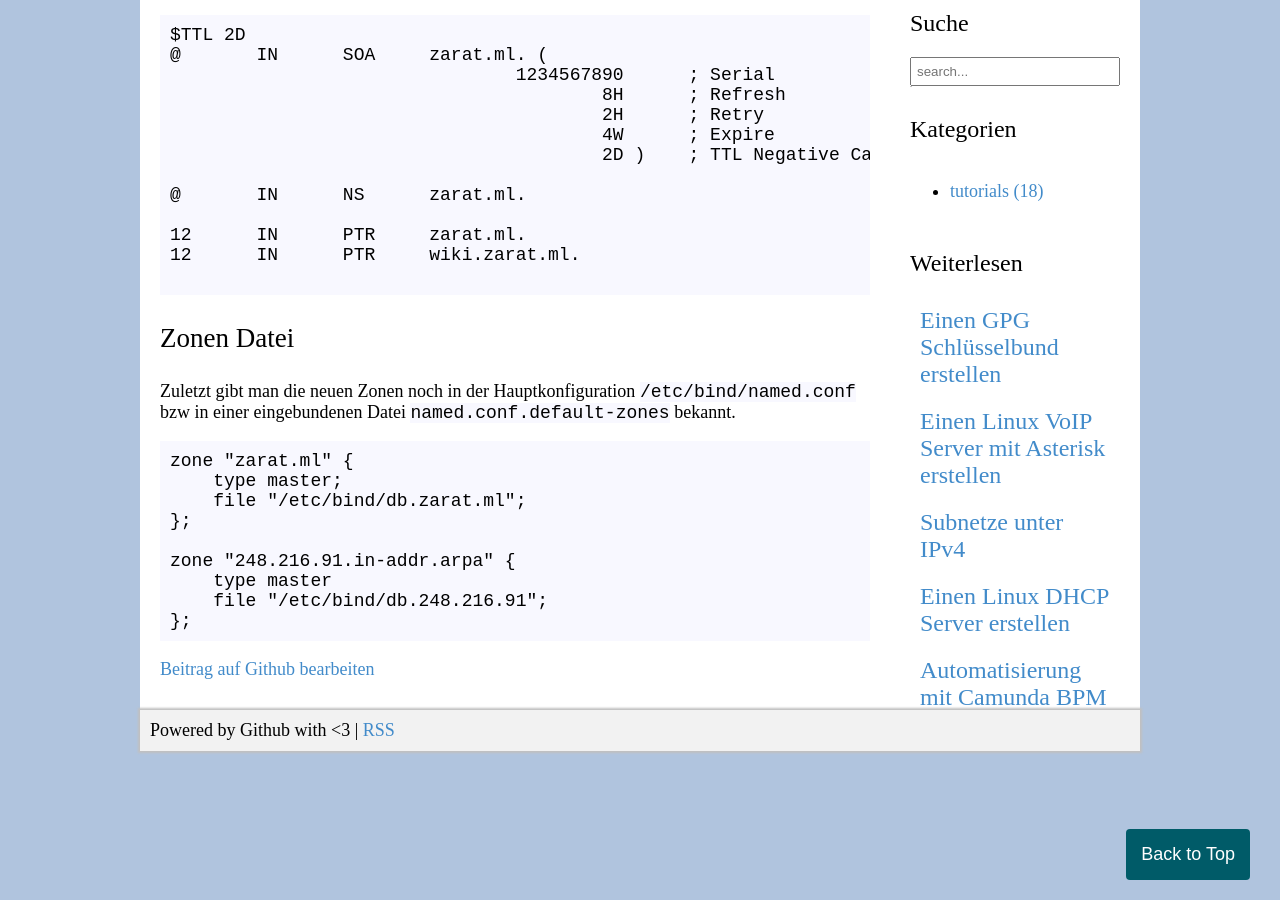
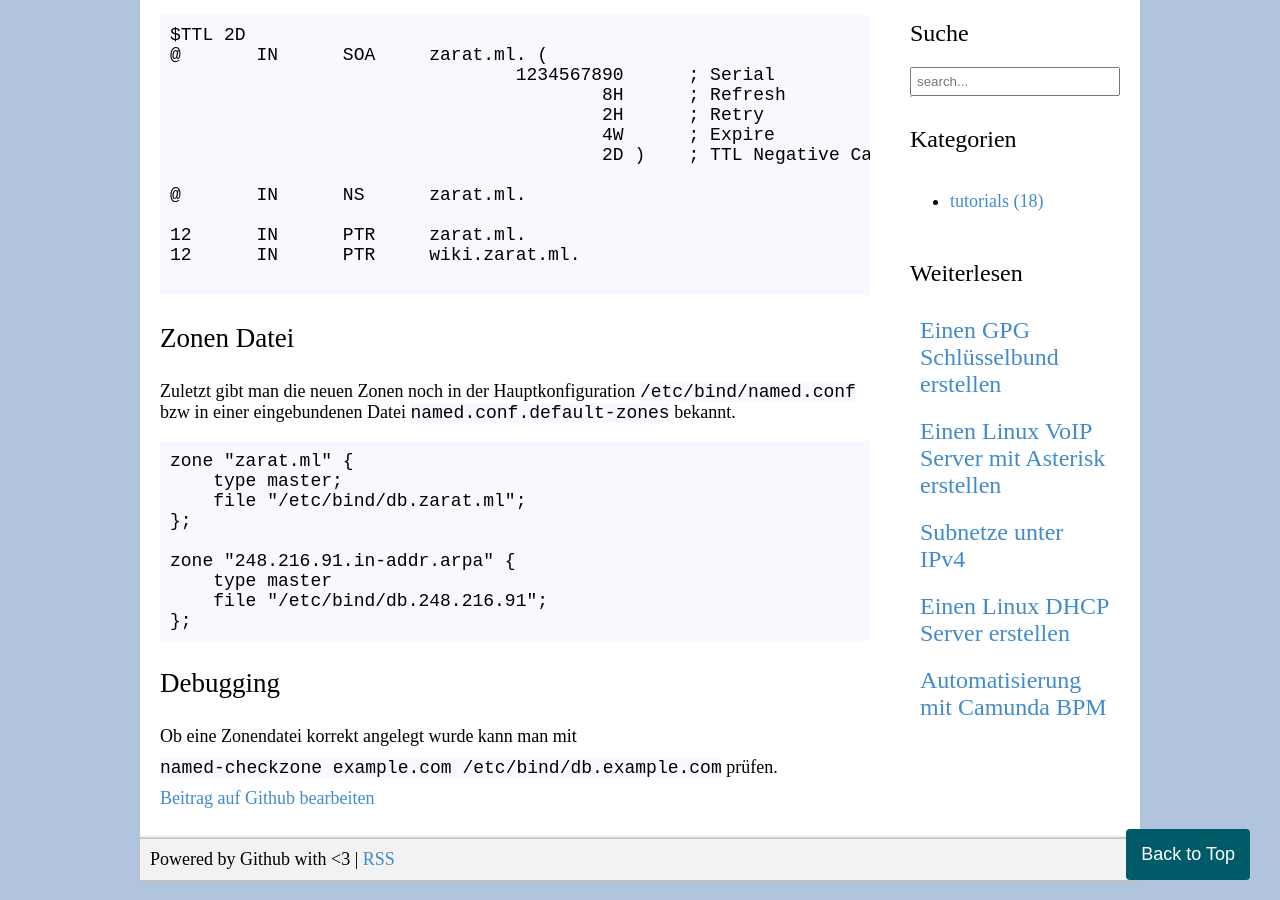
Before and after one commit to zarat/zarat.github.io, a Jekyll site: the page built from _posts/2018-05-26-nameserver.markdown, in a window 1280 px wide and 900 px high, scrolled down 2360 px. Built offline with Jekyll 4.4.1, drawn with Linux system fonts in a browser that asks for light colours.

Commit message:
Update 2018-05-26-nameserver.markdown

```diff
--- a/_posts/2018-05-26-nameserver.markdown
+++ b/_posts/2018-05-26-nameserver.markdown
@@ -116,3 +116,9 @@ zone "248.216.91.in-addr.arpa" {
     file "/etc/bind/db.248.216.91";
 };
 </pre>
+
+<h2>Debugging</h2>
+
+Ob eine Zonendatei korrekt angelegt wurde kann man mit
+
+<code>named-checkzone example.com /etc/bind/db.example.com</code> prüfen.
```
